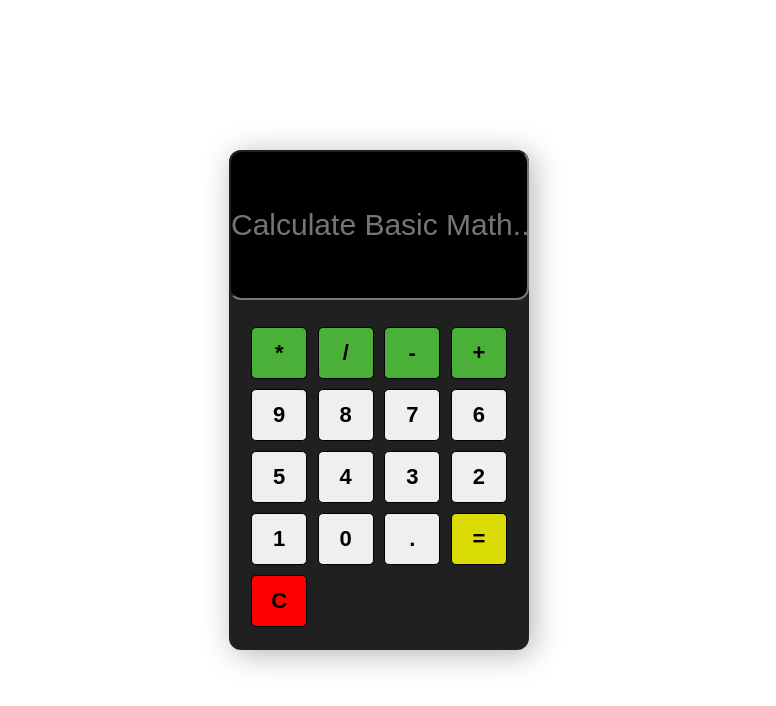
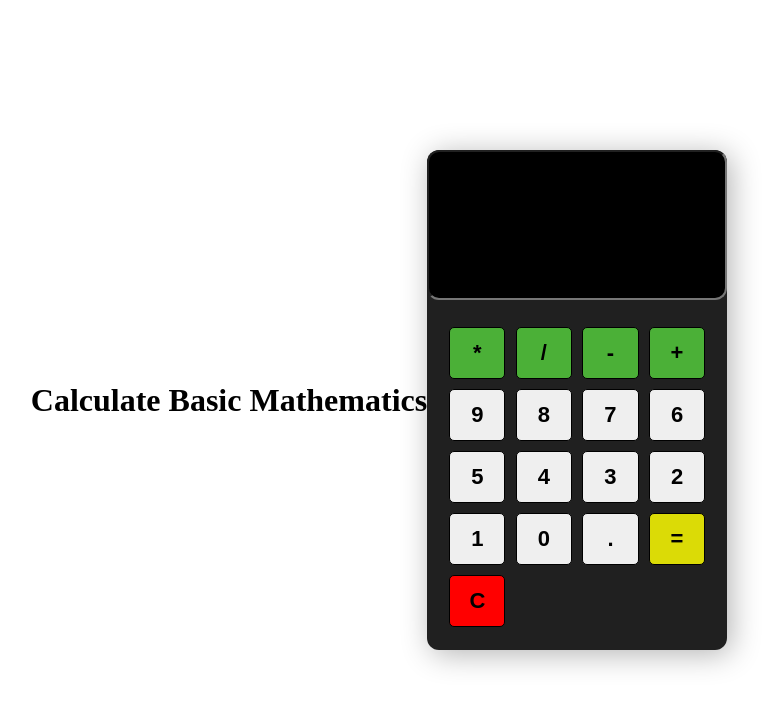
Before and after one commit to jayak0776/calculator, a plain HTML site: page index.html in a window 1280 px wide. Shown: the whole page, without its empty margins (261-1037 px from the left). Drawn offline with Linux system fonts and the light colour scheme.

Commit message:
Update index.html

```diff
--- a/index.html
+++ b/index.html
@@ -7,13 +7,11 @@
     <link rel="stylesheet" href="./stylec.css" />
   </head>
   <body>
+    <h1>Calculate Basic Mathematics</h1>
+    <div class="main">
       <section class="calculator">
         <form>
-        <input
-          type="text"
-          class="screen"
-          placeholder="Calculate Basic Math.."
-        />
+          <input type="text" class="screen" placeholder="" />
         </form>
         <div class="buttons">
           <button type="button" class="btn btn-blue" data-set="*">*</button>
@@ -37,7 +35,7 @@
           <button type="button" class="btn btn-clear">C</button>
         </div>
       </section>
-
+    </div>
     <script src="./app.js"></script>
   </body>
 </html>
```
Lines whose indentation alone changed are shown as unchanged.
